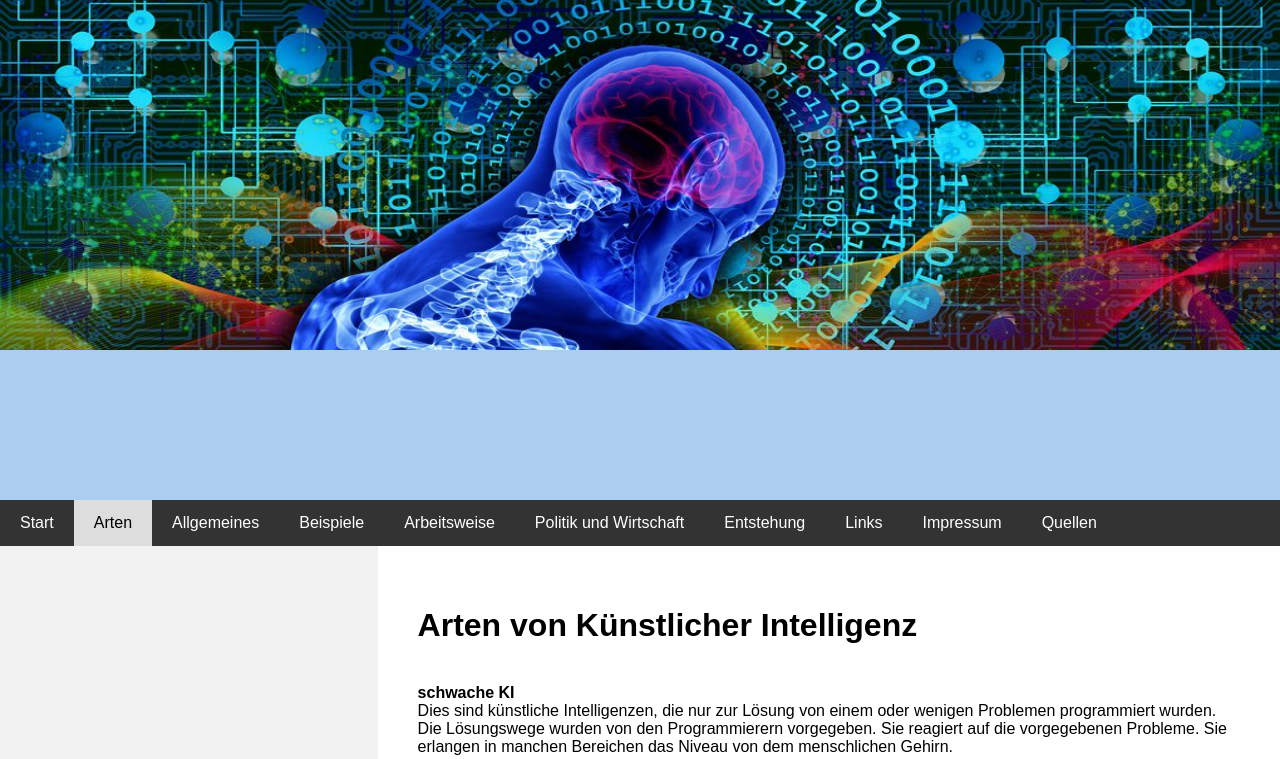
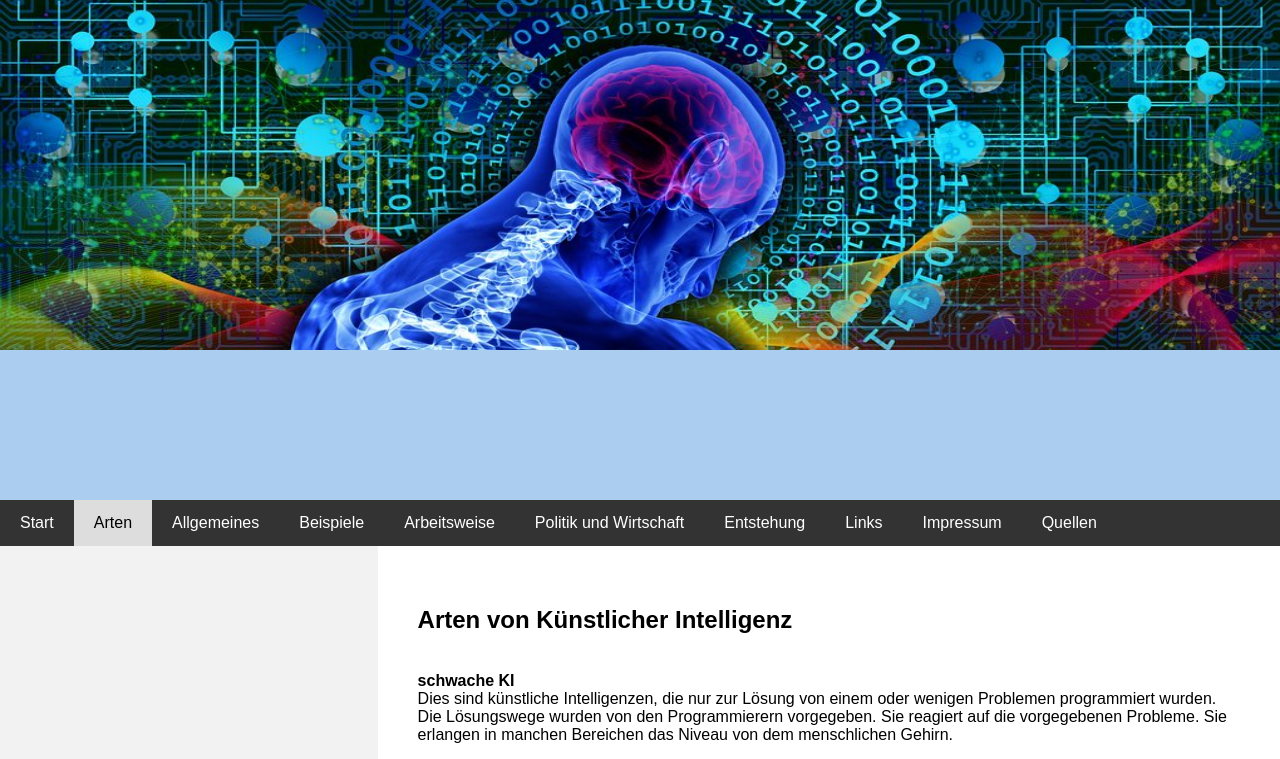
Before and after one commit to KI-einfach-erklaert/Arten, a plain HTML site: page index.html in a window 1280 px wide. Shown: the top 759 px of the page. Drawn offline with Linux system fonts and the light colour scheme.

Commit message:
Update index.html

```diff
--- a/index.html
+++ b/index.html
@@ -150,7 +150,7 @@
   </div>
 
   <div class="main">
-  <p>		<h1>Arten von Künstlicher Intelligenz</h1>
+  <p>		<h2>Arten von Künstlicher Intelligenz</h2>
 		<br>
 		<b>schwache KI</b>
 		<br>
```
